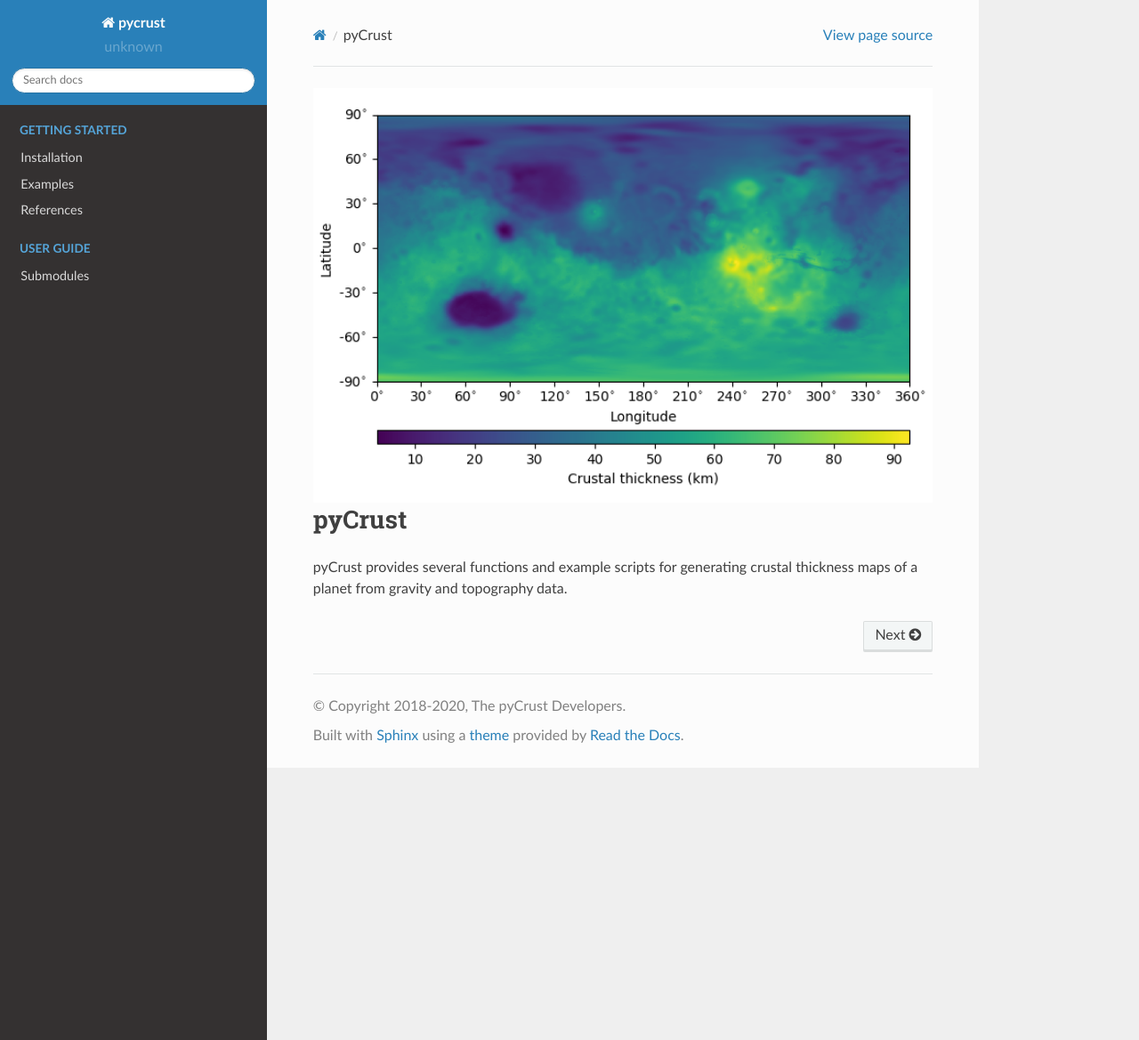
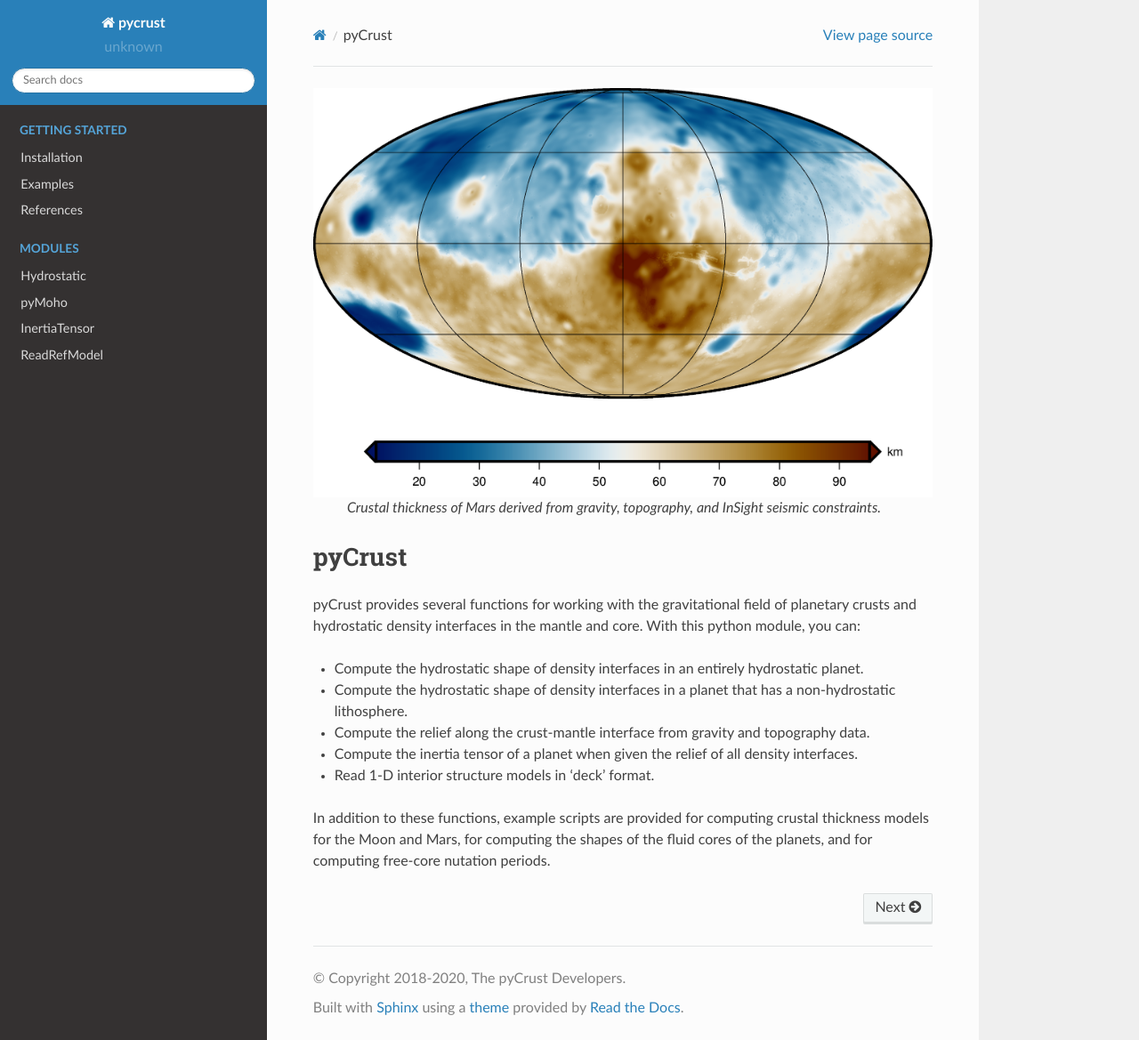
Before and after one commit to MarkWieczorek/ctplanet, a Sphinx documentation site: the page built from docs/index.rst, in a window 1280 px wide and 1169 px high. Shown: the whole window at 89% size. Built offline with Sphinx 7.4.7 and the Read the Docs theme 2.0.0, drawn with Linux system fonts in a browser that asks for light colours.

Commit message:
Update documentation

```diff
--- a/docs/index.rst
+++ b/docs/index.rst
@@ -9,20 +9,35 @@
 
 
 .. toctree::
-   :maxdepth: 2
+   :maxdepth: 3
    :hidden:
-   :caption: User Guide
+   :caption: Modules
 
-   source/pycrust.rst
+   source/hydrostatic.rst
+   source/pymoho.rst
+   source/inertiatensor.rst
+   source/readrefmodel.rst
 
-
-.. image:: Thick-Mars-DWThot-30-2900.png
+.. figure:: Thick-Mars-DWThot-41-2900.png
     :width: 700px
     :align: center
     :alt: Crustal thickness of Mars
 
+    Crustal thickness of Mars derived from gravity, topography, and InSight seismic constraints.
+
 pyCrust
 =======
 
-pyCrust provides several functions and example scripts for generating
-crustal thickness maps of a planet from gravity and topography data.
+pyCrust provides several functions for working with the gravitational field of planetary crusts and hydrostatic density interfaces in the mantle and core. With this python module, you can:
+
+* Compute the hydrostatic shape of density interfaces in an entirely hydrostatic planet.
+
+* Compute the hydrostatic shape of density interfaces in a planet that has a non-hydrostatic lithosphere.
+
+* Compute the relief along the crust-mantle interface from gravity and topography data.
+
+* Compute the inertia tensor of a planet when given the relief of all density interfaces.
+
+* Read 1-D interior structure models in 'deck' format.
+
+In addition to these functions, example scripts are provided for computing crustal thickness models for the Moon and Mars, for computing the shapes of the fluid cores of the planets, and for computing free-core nutation periods.
--- /dev/null
+++ b/docs/source/hydrostatic.rst
@@ -0,0 +1,6 @@
+Hydrostatic
+===========
+
+.. automodule:: pycrust.Hydrostatic
+   :members:
+   :show-inheritance:
--- /dev/null
+++ b/docs/source/inertiatensor.rst
@@ -0,0 +1,6 @@
+InertiaTensor
+=============
+
+.. automodule:: pycrust.InertiaTensor
+   :members:
+   :show-inheritance:
--- /dev/null
+++ b/docs/source/pymoho.rst
@@ -0,0 +1,6 @@
+pyMoho
+======
+
+.. automodule:: pycrust.pyMoho
+   :members:
+   :show-inheritance:
--- /dev/null
+++ b/docs/source/readrefmodel.rst
@@ -0,0 +1,6 @@
+ReadRefModel
+============
+
+.. automodule:: pycrust.ReadRefModel
+   :members:
+   :show-inheritance:
```
Also changed, not shown: docs/installation.rst (+18 -4 lines), docs/source/modules.rst (deleted, +0 -7 lines), docs/source/pycrust.rst (deleted, +0 -34 lines), docs/Thick-Mars-DWThot-30-2900.png (deleted), docs/Thick-Mars-DWThot-41-2900.png (added).
